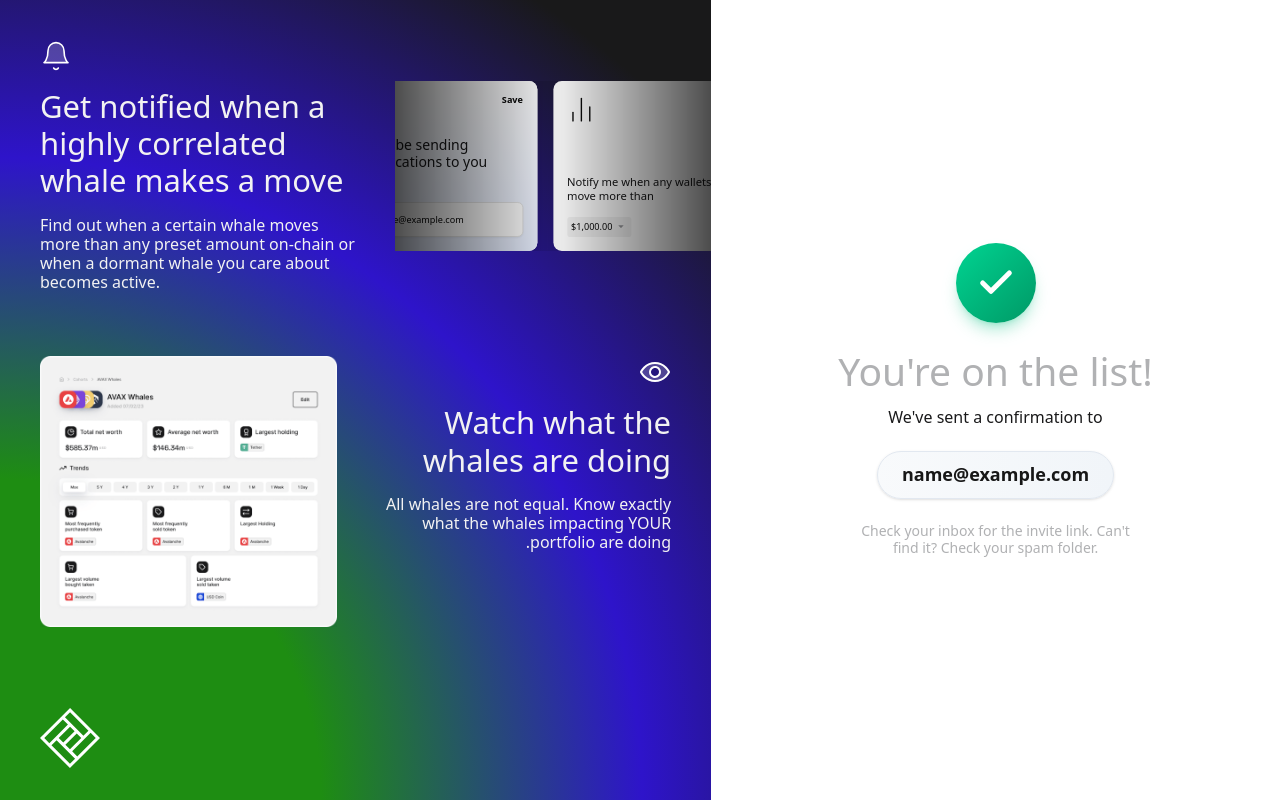
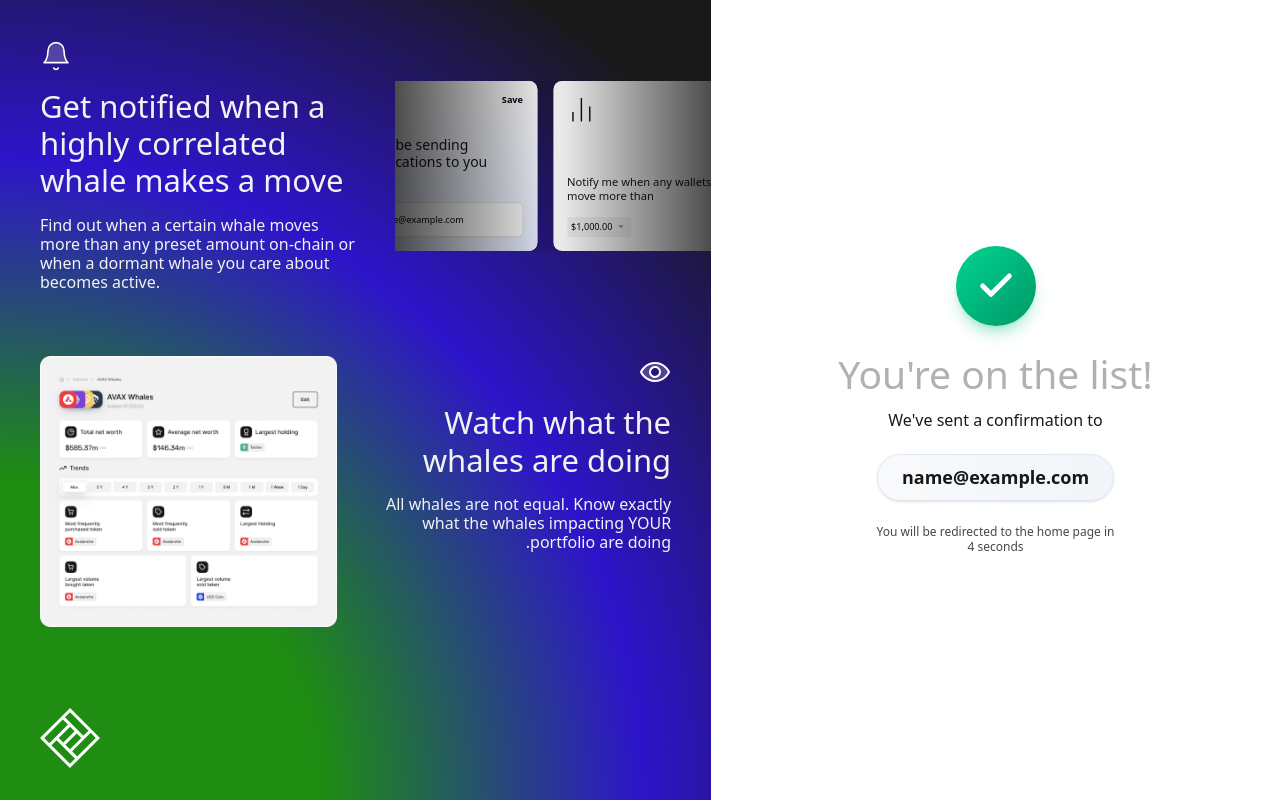
Before and after one commit to SuhelMakkad/sign-up-template, a Next.js app: page / in a window 1280 px wide. Both pictures are taken after typing "name@example.com" into the empty fields and a click on the button "Get started". Built offline with nearby package versions, Linux system fonts and the light colour scheme.

Commit message:
Add redirect timer to success state in sign-up form and create custom useTimer hook

```diff
--- a/components/sign-up-form/success-state.tsx
+++ b/components/sign-up-form/success-state.tsx
@@ -1,8 +1,9 @@
 "use client"
 
-import { CheckIcon, SparklesIcon } from "lucide-react"
+import { CheckIcon } from "lucide-react"
 import { motion } from "motion/react"
 
+import { useTimer } from "@/hooks/use-timer"
 import { useEmail } from "@/store/email-store"
 
 export const SuccessState = ({ className }: { className?: string }) => {
@@ -58,17 +59,32 @@ export const SuccessState = ({ className }: { className?: string }) => {
           <span className="font-semibold text-primary text-lg">{email}</span>
         </motion.div>
 
-        {/* Additional Info */}
-        <motion.p
-          initial={{ opacity: 0 }}
-          animate={{ opacity: 1 }}
-          transition={{ delay: 0.5, duration: 0.5 }}
-          className="text-sm text-muted-foreground max-w-[280px]"
-        >
-          Check your inbox for the invite link. Can&apos;t find it? Check your
-          spam folder.
-        </motion.p>
+        <Redirecting />
       </div>
     </motion.div>
   )
 }
+
+const Redirecting = () => {
+  const { seconds } = useTimer({
+    initialSeconds: 5,
+    autoStart: true,
+    countDown: true,
+    onComplete: () => {
+      window.location.href = "https://tradefox.live/"
+    },
+  })
+
+  return (
+    <motion.div
+      initial={{ opacity: 0, scale: 0.9 }}
+      animate={{ opacity: 1, scale: 1 }}
+      transition={{ duration: 0.5, ease: [0.16, 1, 0.3, 1] }}
+    >
+      <p className="text-secondary-foreground/80 text-xs font-medium max-w-xs mx-auto">
+        You will be redirected to the home page in <br />
+        {seconds} seconds
+      </p>
+    </motion.div>
+  )
+}
--- /dev/null
+++ b/hooks/use-timer.ts
@@ -0,0 +1,116 @@
+"use client"
+
+import { useCallback, useEffect, useRef, useState } from "react"
+
+interface UseTimerOptions {
+  /** Initial time in seconds */
+  initialSeconds?: number
+  /** Whether to count down (true) or up (false) */
+  countDown?: boolean
+  /** Callback when timer reaches 0 (for countdown) */
+  onComplete?: () => void
+  /** Auto-start the timer */
+  autoStart?: boolean
+}
+
+interface UseTimerReturn {
+  /** Current time in seconds */
+  seconds: number
+  /** Whether the timer is running */
+  isRunning: boolean
+  /** Start the timer */
+  start: () => void
+  /** Pause the timer */
+  pause: () => void
+  /** Stop and reset the timer */
+  stop: () => void
+  /** Reset the timer to initial value */
+  reset: () => void
+}
+
+export function useTimer({
+  initialSeconds = 0,
+  countDown = false,
+  onComplete,
+  autoStart = false,
+}: UseTimerOptions = {}): UseTimerReturn {
+  const [seconds, setSeconds] = useState(initialSeconds)
+  const [isRunning, setIsRunning] = useState(autoStart)
+  const intervalRef = useRef<NodeJS.Timeout | null>(null)
+  const onCompleteRef = useRef(onComplete)
+
+  // Keep onComplete ref up to date
+  useEffect(() => {
+    onCompleteRef.current = onComplete
+  }, [onComplete])
+
+  // Cleanup interval on unmount
+  useEffect(() => {
+    return () => {
+      if (intervalRef.current) {
+        clearInterval(intervalRef.current)
+      }
+    }
+  }, [])
+
+  // Timer logic
+  useEffect(() => {
+    if (!isRunning) {
+      if (intervalRef.current) {
+        clearInterval(intervalRef.current)
+        intervalRef.current = null
+      }
+      return
+    }
+
+    intervalRef.current = setInterval(() => {
+      setSeconds((prevSeconds) => {
+        if (countDown) {
+          const newSeconds = prevSeconds - 1
+          if (newSeconds <= 0) {
+            setIsRunning(false)
+            onCompleteRef.current?.()
+            return 0
+          }
+          return newSeconds
+        } else {
+          return prevSeconds + 1
+        }
+      })
+    }, 1000)
+
+    return () => {
+      if (intervalRef.current) {
+        clearInterval(intervalRef.current)
+        intervalRef.current = null
+      }
+    }
+  }, [isRunning, countDown])
+
+  const start = useCallback(() => {
+    setIsRunning(true)
+  }, [])
+
+  const pause = useCallback(() => {
+    setIsRunning(false)
+  }, [])
+
+  const stop = useCallback(() => {
+    setIsRunning(false)
+    setSeconds(initialSeconds)
+  }, [initialSeconds])
+
+  const reset = useCallback(() => {
+    setIsRunning(false)
+    setSeconds(initialSeconds)
+  }, [initialSeconds])
+
+  return {
+    seconds,
+    isRunning,
+    start,
+    pause,
+    stop,
+    reset,
+  }
+}
```
